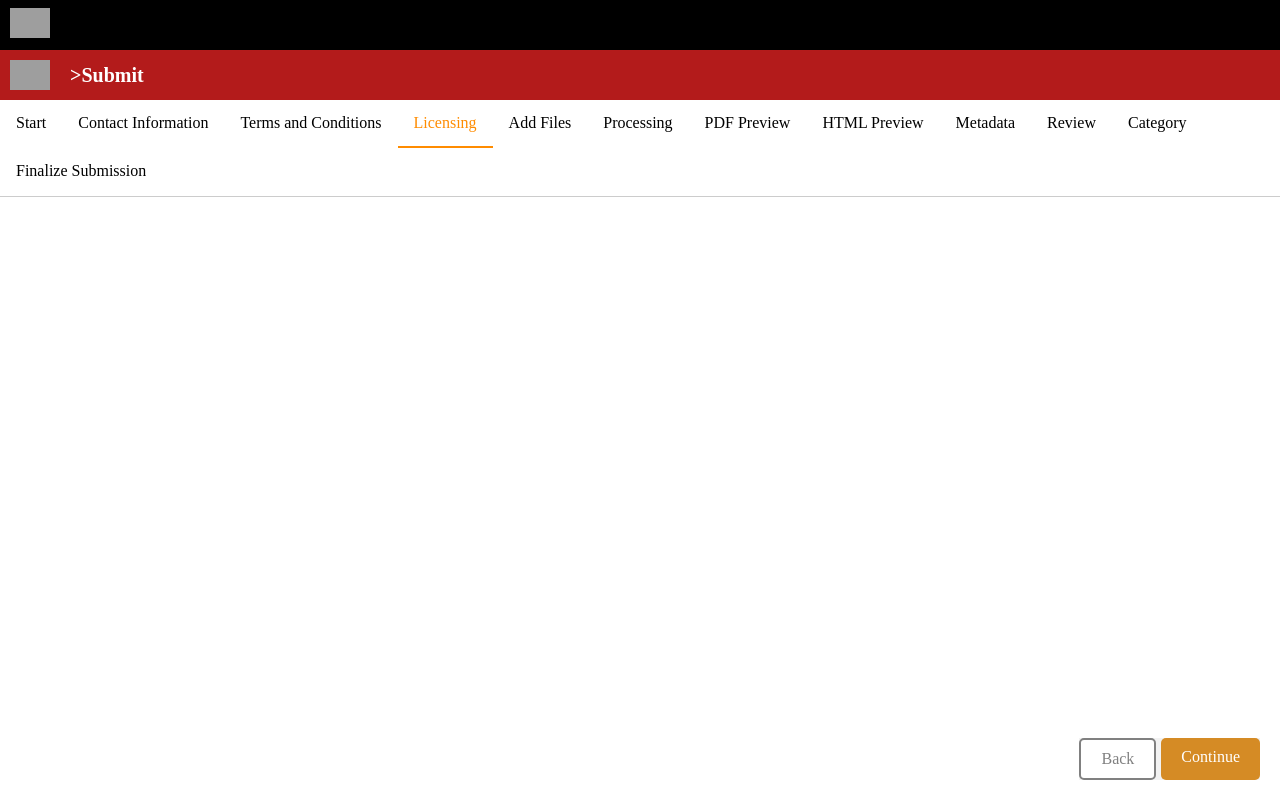
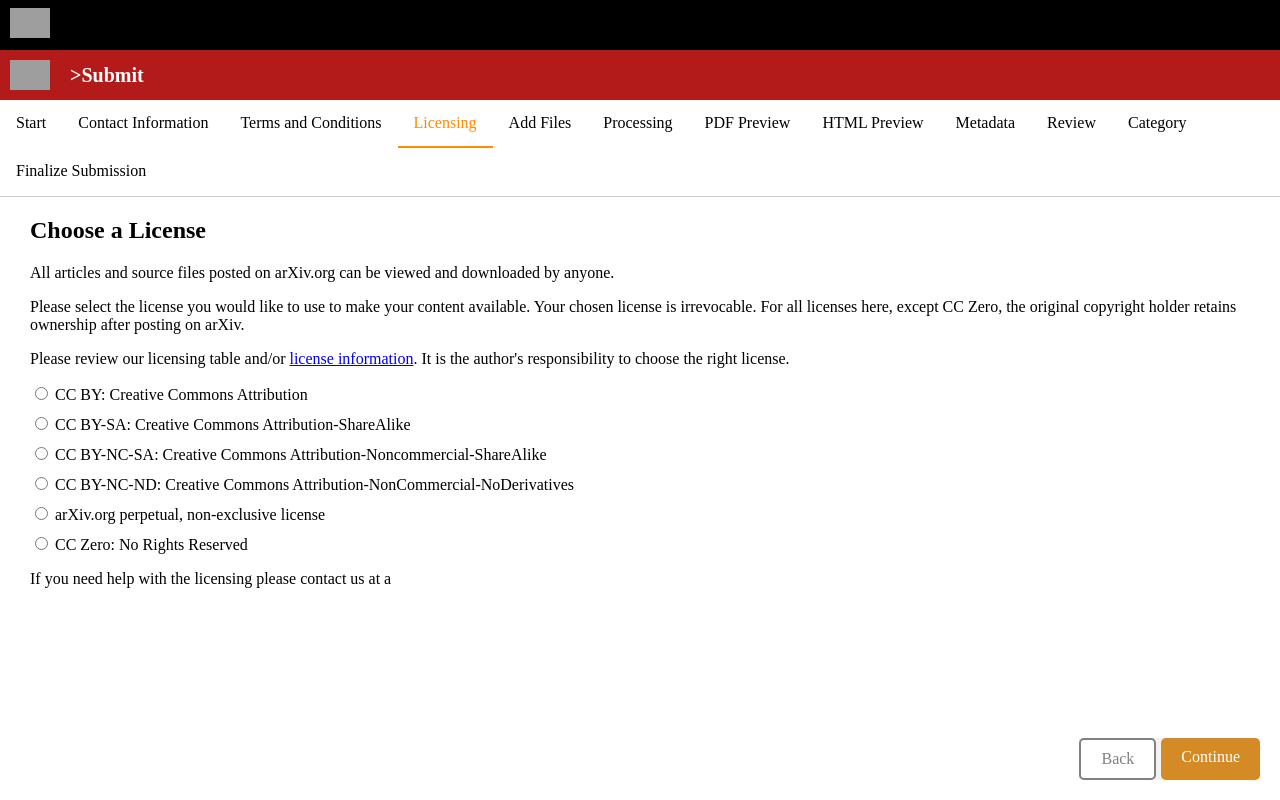
Before and after one commit to arXiv/accessible_submission_ui, a Flask app: page /licensing/ in a window 1280 px wide. Run offline with Flask 3, Linux system fonts and the light colour scheme; grey boxes are pictures that could not be loaded.

Commit message:
page 4 without modal

```diff
--- a/templates/page4.html
+++ b/templates/page4.html
@@ -1,5 +1,41 @@
 {% extends 'base.html' %}
 
+<!-- haven't build the modal -->
+
 {% block content %}
+<div id='page4_header'>
+    <h1>Choose a License</h1>
+    <p> All articles and source files posted on arXiv.org can be viewed and downloaded by anyone.</p>
+    <p>Please select the license you would like to use to make your content available. Your chosen license is irrevocable. For all licenses here, except CC Zero, the original copyright holder retains ownership after posting on arXiv.</p>
+    <p>Please review our licensing table and/or <a href="https://info.arxiv.org/help/license/index.html">license information</a>. It is the author's responsibility to choose the right license.</p>
+</div>
+
+<form>
+    <label>
+        <input type="radio" name="color">
+        CC BY: Creative Commons Attribution
+      </label>
+      <label>
+        <input type="radio" name="color">
+        CC BY-SA: Creative Commons Attribution-ShareAlike
+      </label>
+      <label>
+        <input type="radio" name="color">
+        CC BY-NC-SA: Creative Commons Attribution-Noncommercial-ShareAlike
+      </label>
+      <label>
+        <input type="radio" name="color">
+        CC BY-NC-ND: Creative Commons Attribution-NonCommercial-NoDerivatives
+      </label>
+      <label>
+        <input type="radio" name="color">
+        arXiv.org perpetual, non-exclusive license
+      </label>
+      <label>
+        <input type="radio" name="color">
+        CC Zero: No Rights Reserved
+      </label>
+      <p>If you need help with the licensing please contact us at a</p>
+    </form>
 
 {% endblock %}
```
